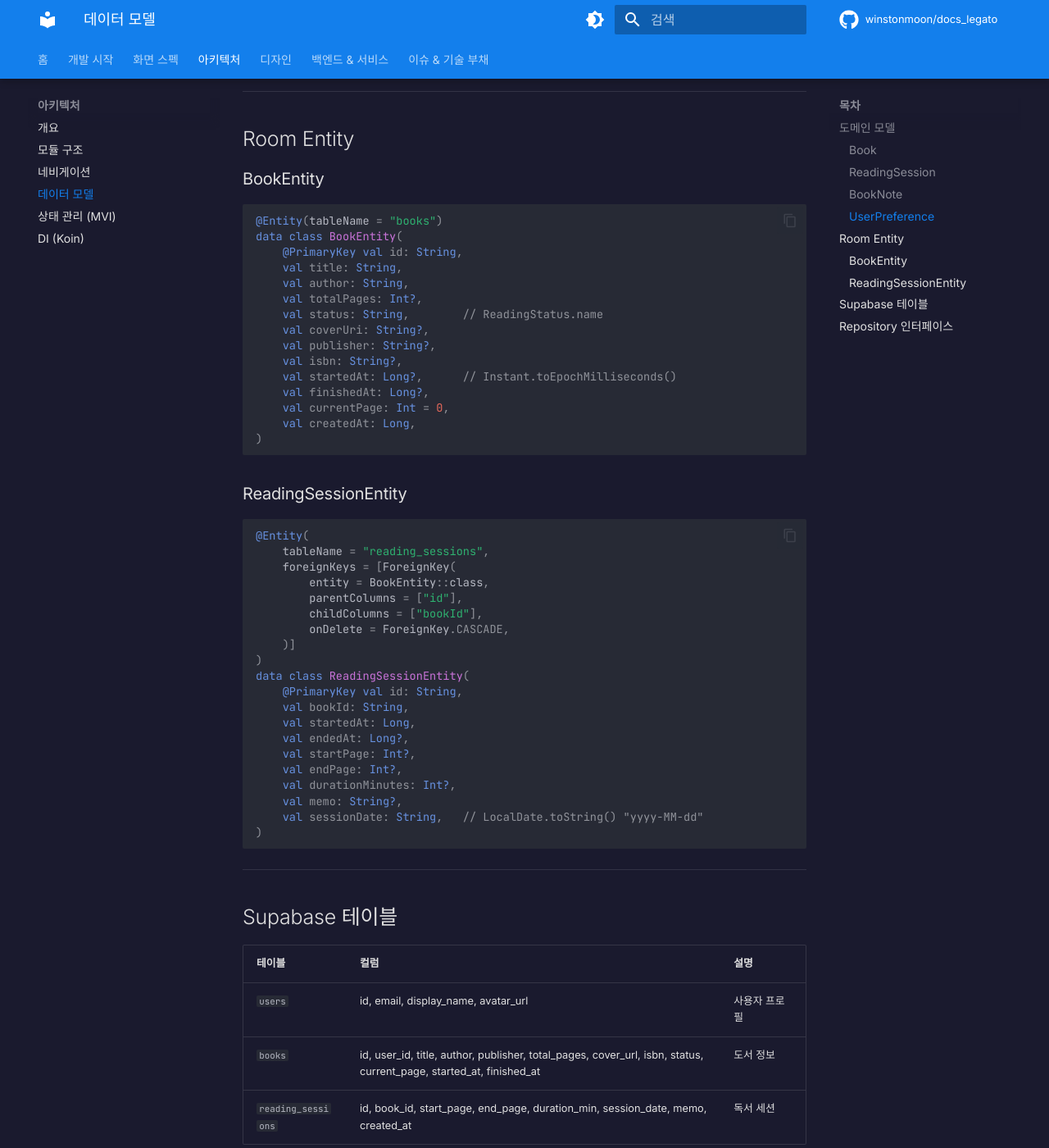
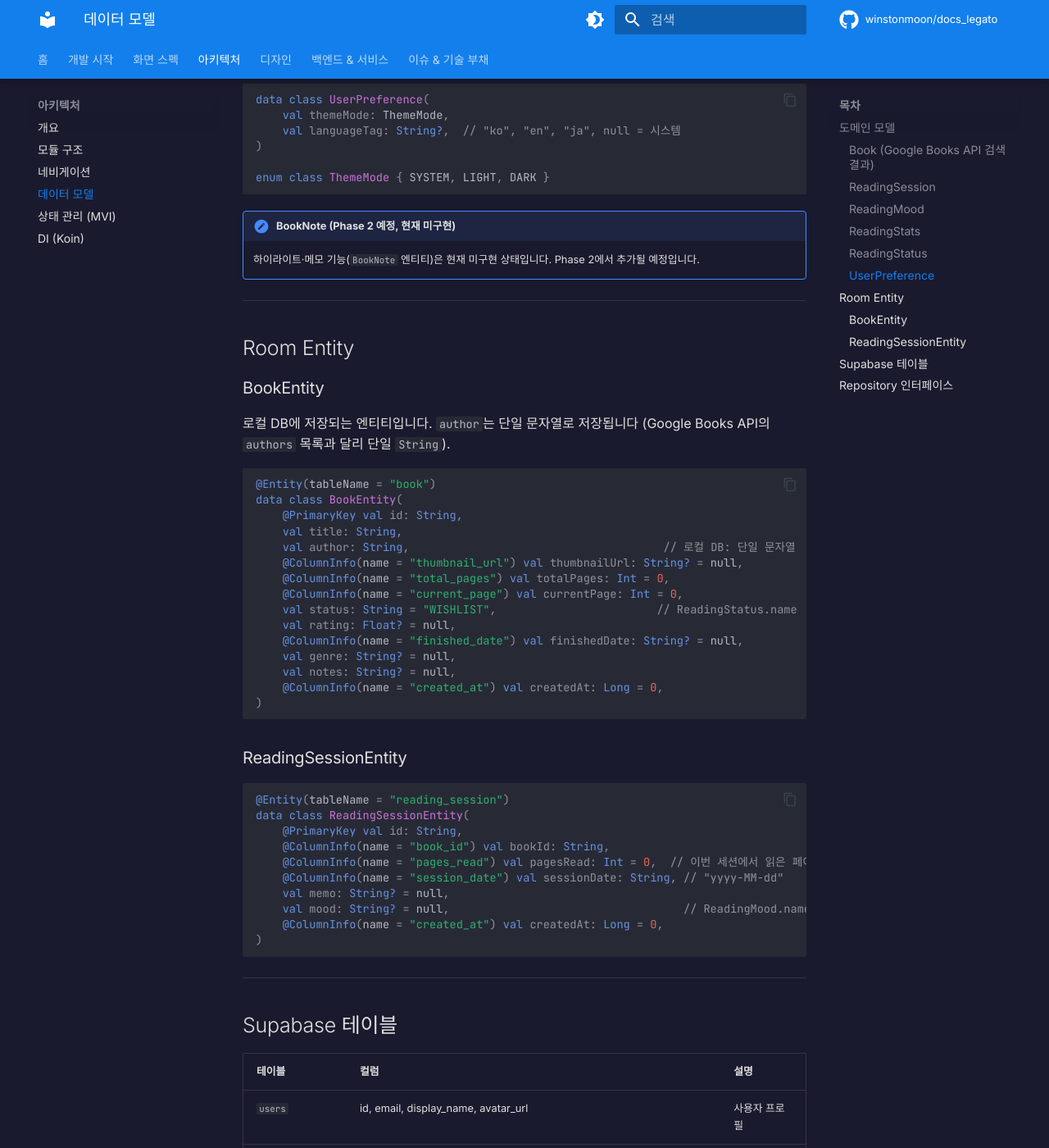
Before and after one commit to winstonmoon/docs_legato, an MkDocs documentation site: the page built from docs/architecture/data-model.md, in a window 1280 px wide and 1400 px high, scrolled down 1413 px. Shown: the whole window at 82% size. Built offline with MkDocs 1.6.1 and Material for MkDocs 9.7.7, drawn with Linux system fonts in a browser that asks for light colours; comment, search, counter and statistics services are not loaded; some of the changed text lies outside the part shown.

Commit message:
docs: 데이터 모델 문서를 실제 코드 구현에 맞게 업데이트
Co-Authored-By: Claude Sonnet 4.6 <noreply@anthropic.com>

````diff
--- a/docs/architecture/data-model.md
+++ b/docs/architecture/data-model.md
@@ -2,29 +2,20 @@
 
 ## 도메인 모델
 
-### Book
+### Book (Google Books API 검색 결과)
+
+Google Books API 검색 결과를 나타내는 도메인 모델입니다. `authors`는 복수 저자를 지원하는 `List<String>` 형태입니다.
 
 ```kotlin
 data class Book(
-    val id: String,           // UUID
+    val id: String,
     val title: String,
-    val author: String,
-    val totalPages: Int?,
-    val status: ReadingStatus,
-    val coverUri: String?,    // 이미지 URL 또는 로컬 경로
-    val publisher: String?,
-    val isbn: String?,
-    val startedAt: Instant?,
-    val finishedAt: Instant?,
-    val currentPage: Int = 0,
-)
-
-enum class ReadingStatus {
-    WISHLIST,   // 읽고 싶은
-    READING,    // 읽는 중
-    FINISHED,   // 완독
-    PAUSED,     // 일시 중단
-    DROPPED,    // 포기
+    val authors: List<String>,   // Google Books API: 복수 저자 목록
+    val averageRating: Double?,
+    val ratingsCount: Int?,
+    val thumbnailUrl: String?,
+) {
+    val primaryAuthor: String get() = authors.firstOrNull() ?: "Unknown Author"
 }
 ```
 
@@ -34,26 +25,41 @@ enum class ReadingStatus {
 data class ReadingSession(
     val id: String,
     val bookId: String,
-    val startedAt: Instant,
-    val endedAt: Instant?,
-    val startPage: Int?,
-    val endPage: Int?,
-    val durationMinutes: Int?,
+    val pagesRead: Int,          // 이번 세션에서 읽은 페이지 수
+    val sessionDate: String,     // "yyyy-MM-dd"
     val memo: String?,
-    val sessionDate: LocalDate,
+    val mood: String?,           // ReadingMood.name
 )
 ```
 
-### BookNote
+### ReadingMood
 
 ```kotlin
-data class BookNote(
-    val id: String,
-    val bookId: String,
-    val page: Int?,
-    val content: String,
-    val createdAt: Instant,
+enum class ReadingMood {
+    BORING, OKAY, GOOD, GREAT
+}
+```
+
+### ReadingStats
+
+```kotlin
+data class ReadingStats(
+    val booksRead: Int = 0,
+    val pagesRead: Int = 0,
+    val dayStreak: Int = 0,
 )
+```
+
+### ReadingStatus
+
+```kotlin
+enum class ReadingStatus {
+    WISHLIST,   // 읽고 싶은
+    READING,    // 읽는 중
+    FINISHED,   // 완독
+    PAUSED,     // 일시 중단
+    DROPPED,    // 포기
+}
 ```
 
 ### UserPreference
@@ -67,52 +73,47 @@ data class UserPreference(
 enum class ThemeMode { SYSTEM, LIGHT, DARK }
 ```
 
+!!! note "BookNote (Phase 2 예정, 현재 미구현)"
+    하이라이트·메모 기능(`BookNote` 엔티티)은 현재 미구현 상태입니다. Phase 2에서 추가될 예정입니다.
+
 ---
 
 ## Room Entity
 
 ### BookEntity
 
+로컬 DB에 저장되는 엔티티입니다. `author`는 단일 문자열로 저장됩니다 (Google Books API의 `authors` 목록과 달리 단일 `String`).
+
 ```kotlin
-@Entity(tableName = "books")
+@Entity(tableName = "book")
 data class BookEntity(
     @PrimaryKey val id: String,
     val title: String,
-    val author: String,
-    val totalPages: Int?,
-    val status: String,        // ReadingStatus.name
-    val coverUri: String?,
-    val publisher: String?,
-    val isbn: String?,
-    val startedAt: Long?,      // Instant.toEpochMilliseconds()
-    val finishedAt: Long?,
-    val currentPage: Int = 0,
-    val createdAt: Long,
+    val author: String,                                      // 로컬 DB: 단일 문자열
+    @ColumnInfo(name = "thumbnail_url") val thumbnailUrl: String? = null,
+    @ColumnInfo(name = "total_pages") val totalPages: Int = 0,
+    @ColumnInfo(name = "current_page") val currentPage: Int = 0,
+    val status: String = "WISHLIST",                        // ReadingStatus.name
+    val rating: Float? = null,
+    @ColumnInfo(name = "finished_date") val finishedDate: String? = null,
+    val genre: String? = null,
+    val notes: String? = null,
+    @ColumnInfo(name = "created_at") val createdAt: Long = 0,
 )
 ```
 
 ### ReadingSessionEntity
 
 ```kotlin
-@Entity(
-    tableName = "reading_sessions",
-    foreignKeys = [ForeignKey(
-        entity = BookEntity::class,
-        parentColumns = ["id"],
-        childColumns = ["bookId"],
-        onDelete = ForeignKey.CASCADE,
-    )]
-)
+@Entity(tableName = "reading_session")
 data class ReadingSessionEntity(
     @PrimaryKey val id: String,
-    val bookId: String,
-    val startedAt: Long,
-    val endedAt: Long?,
-    val startPage: Int?,
-    val endPage: Int?,
-    val durationMinutes: Int?,
-    val memo: String?,
-    val sessionDate: String,   // LocalDate.toString() "yyyy-MM-dd"
+    @ColumnInfo(name = "book_id") val bookId: String,
+    @ColumnInfo(name = "pages_read") val pagesRead: Int = 0,  // 이번 세션에서 읽은 페이지 수
+    @ColumnInfo(name = "session_date") val sessionDate: String, // "yyyy-MM-dd"
+    val memo: String? = null,
+    val mood: String? = null,                                   // ReadingMood.name
+    @ColumnInfo(name = "created_at") val createdAt: Long = 0,
 )
 ```
 
@@ -124,7 +125,7 @@ data class ReadingSessionEntity(
 |---|---|---|
 | `users` | id, email, display_name, avatar_url | 사용자 프로필 |
 | `books` | id, user_id, title, author, publisher, total_pages, cover_url, isbn, status, current_page, started_at, finished_at | 도서 정보 |
-| `reading_sessions` | id, book_id, start_page, end_page, duration_min, session_date, memo, created_at | 독서 세션 |
+| `reading_sessions` | id, book_id, pages_read, session_date, memo, mood, created_at | 독서 세션 |
 
 !!! note "로컬 우선 전략"
     1단계: Room KMP 로컬 DB만 사용 (오프라인 우선)
@@ -136,28 +137,20 @@ data class ReadingSessionEntity(
 
 ```kotlin
 interface BookRepository {
-    fun observeBooks(status: ReadingStatus? = null): Flow<List<Book>>
-    fun observeBook(bookId: String): Flow<Book?>
-    suspend fun upsertBook(book: Book)
+    fun observeBooks(status: ReadingStatus? = null): Flow<List<BookEntity>>
+    fun observeBook(bookId: String): Flow<BookEntity?>
+    suspend fun upsertBook(book: BookEntity)
     suspend fun deleteBook(bookId: String)
 }
 
 interface ReadingSessionRepository {
-    suspend fun startSession(bookId: String, startPage: Int?): String
-    suspend fun finishSession(
-        sessionId: String,
-        endPage: Int,
-        durationMinutes: Int? = null,
-        memo: String? = null,
-        sessionDate: LocalDate,
-    )
+    suspend fun addSession(session: ReadingSessionEntity)
     fun observeRecentSessions(limit: Int = 10): Flow<List<ReadingSession>>
     fun observeSessionsForBook(bookId: String): Flow<List<ReadingSession>>
 }
 
 interface StatsRepository {
-    fun observeWeeklyStats(): Flow<WeeklyStats>
-    fun observeMonthlyStats(month: YearMonth): Flow<MonthlyStats>
+    fun observeStats(): Flow<ReadingStats>
 }
 
 interface PreferenceRepository {
````
